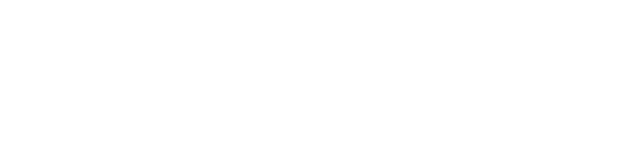
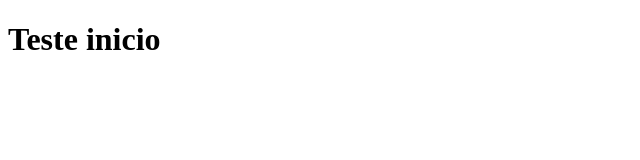
Before and after one commit to maju-carvalho/Projetof, a plain HTML site: page index.html in a window 1280 px wide. Shown: the whole page, without its empty margins (0-640 px from the left). Drawn offline with Linux system fonts and the light colour scheme.

Commit message:
título de teste

```diff
--- a/index.html
+++ b/index.html
@@ -5,6 +5,6 @@
     <title>Site pessoal Maju</title>
 </head>
 <body>
-
+    <h1> Teste inicio</h1>
 </body>
 </html>
```
